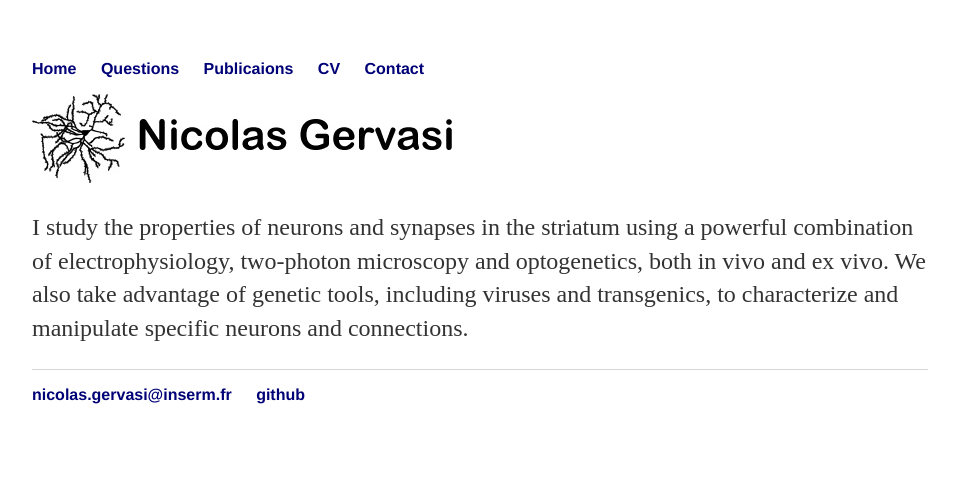
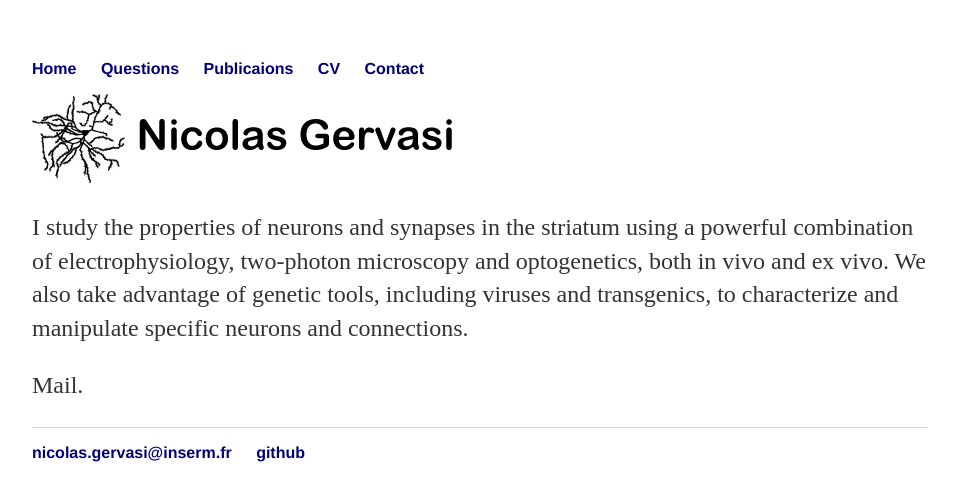
Before and after one commit to nicolasgervasi/nicolasgervasi.github.io, a Jekyll site: the page built from index.html, in a window 1280 px wide. Shown: the top 501 px of the page, without its empty margins (160-1119 px from the left). Built offline with Jekyll 4.4.1, drawn with Linux system fonts in a browser that asks for light colours.

Commit message:
Update index.html

```diff
--- a/index.html
+++ b/index.html
@@ -1,10 +1,13 @@
 ---
 layout: default
-title: Nicolas Gervasii
+title: Nicolas Gervasi
 ---
-	<div class="col-sm-3">
+	<div class="col-sm-4">
 	<img  class="img-rounded" alt="Nicolas Gervasi" src="image/logo.jpg">
 	</div>
-	<div class="col-sm-8">
+	<div class="col-sm-4">
 	<p>I study the properties of neurons and synapses in the striatum using a powerful combination of electrophysiology, two-photon microscopy and optogenetics, both in vivo and ex vivo. We also take advantage of genetic tools, including viruses and transgenics, to characterize and manipulate specific neurons and connections.</p>
 	</div>
+	<div class="col-sm-4">
+	<p> Mail.</p>
+	</div>
```
